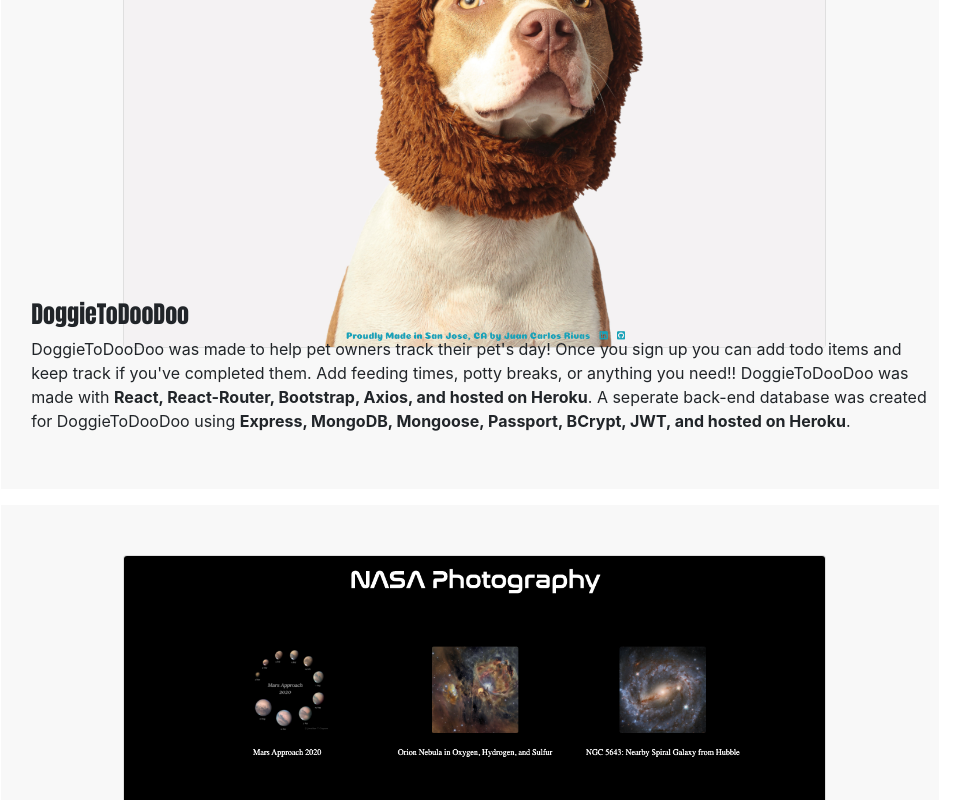
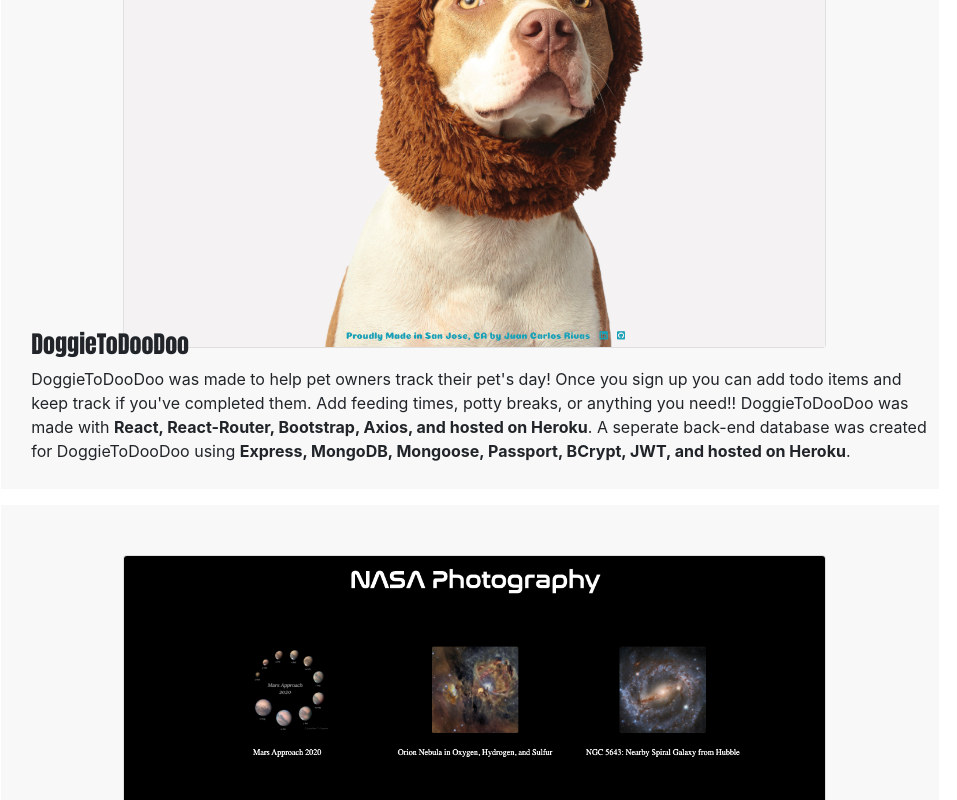
Before and after one commit to onerivas/ga-portfolio, a React (Create React App) app: page / in a window 1280 px wide. Shown: the part 868-1668 px from the top of the page, without its empty margins (170-1127 px from the left). Built offline with nearby package versions, Linux system fonts and the light colour scheme.

Commit message:
no read me

```diff
--- a/public/main.css
+++ b/public/main.css
@@ -58,7 +58,7 @@ a:hover {
 }
 .aboutProject-1 {
   position: absolute;
-  bottom: 40px;
+  bottom: 10px;
   left: 30px;
 }
 .aboutTitle {
--- a/src/App.js
+++ b/src/App.js
@@ -81,7 +81,7 @@ function App() {
                   <img src="/images/travelgram.png" class="card-img-top" alt=""/>
                 </a>
               </div>
-              <div className='aboutProject'>
+              <div className='aboutProject-1'>
                 <h4 className='aboutTitle'>travelGram</h4>
                 <p className=''> travelGram was made to share travel photos. User can post photos and comment on each others post. travelGram was created using <strong>React, MongoDB, Mongoose, Express, and hosted on Heroku</strong>. It was created in a team with <a href='' target='_blank'>Andre Le</a> and <a href='' target='_blank'>Richard Yang</a>
                 </p>
```
